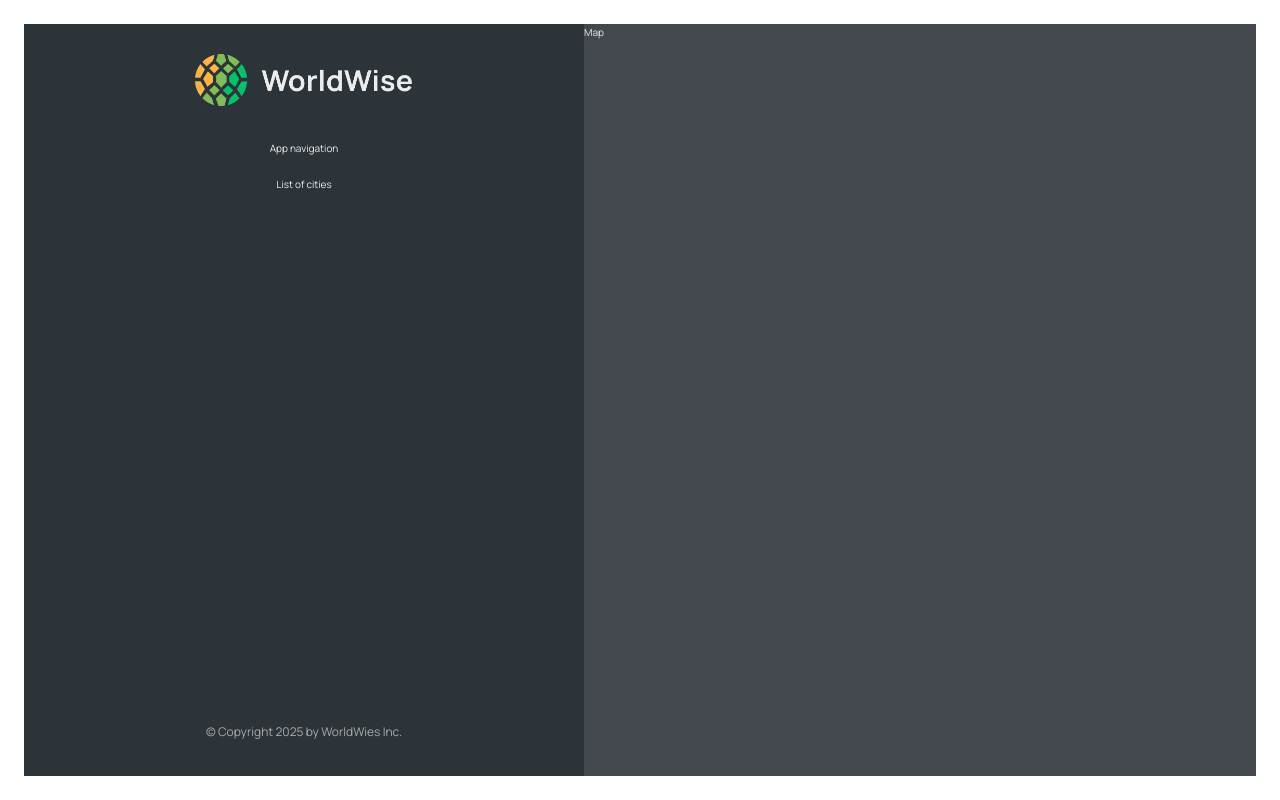
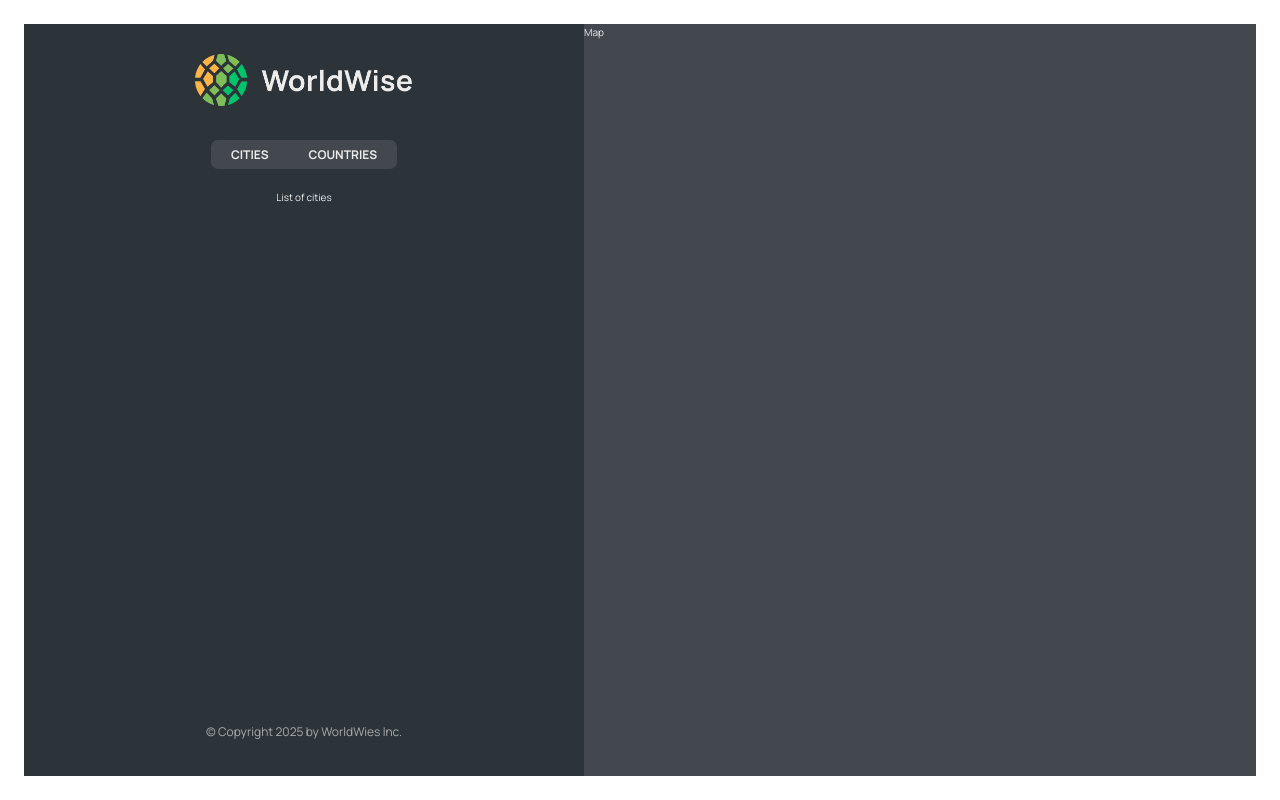
Before and after one commit to justine92415/React_WorldWise, a React (Vite) app: page /app in a window 1280 px wide. Built offline with nearby package versions, Linux system fonts and the light colour scheme.

Commit message:
feat(app):212.新增城市和國家導航連結及路由

```diff
--- a/src/App.tsx
+++ b/src/App.tsx
@@ -10,11 +10,16 @@
   return (
     <BrowserRouter>
       <Routes>
-        <Route path="/" element={<Homepage />}></Route>
+        <Route index path="/" element={<Homepage />}></Route>
         <Route path="product" element={<Product />}></Route>
         <Route path="pricing" element={<Pricing />}></Route>
         <Route path="login" element={<Login />}></Route>
-        <Route path="app" element={<AppLayout />}></Route>
+        <Route path="app" element={<AppLayout />}>
+          <Route index element={<p>List of cities</p>}></Route>
+          <Route path="cities" element={<p>List of cities</p>}></Route>
+          <Route path="countries" element={<p>Countries</p>}></Route>
+          <Route path="form" element={<p>Form</p>}></Route>
+        </Route>
         <Route path="*" element={<PageNotFound />}></Route>
       </Routes>
     </BrowserRouter>
--- a/src/components/AppNav.tsx
+++ b/src/components/AppNav.tsx
@@ -1,7 +1,19 @@
+import { NavLink } from 'react-router-dom';
 import styles from './AppNav.module.css';
 
 function AppNav() {
-  return <nav className={styles.nav}>App navigation</nav>;
+  return (
+    <nav className={styles.nav}>
+      <ul>
+        <li>
+          <NavLink to="cities">Cities</NavLink>
+        </li>
+        <li>
+          <NavLink to="countries">Countries </NavLink>
+        </li>
+      </ul>
+    </nav>
+  );
 }
 
 export default AppNav;
--- a/src/components/Sidebar.tsx
+++ b/src/components/Sidebar.tsx
@@ -1,3 +1,4 @@
+import { Outlet } from 'react-router-dom';
 import AppNav from './AppNav';
 import Logo from './Logo';
 import styles from './Sidebar.module.css';
@@ -8,7 +9,7 @@
       <Logo />
       <AppNav />
 
-      <p>List of cities</p>
+      <Outlet />
 
       <footer className={styles.footer}>
         <p className={styles.copyright}>
```
